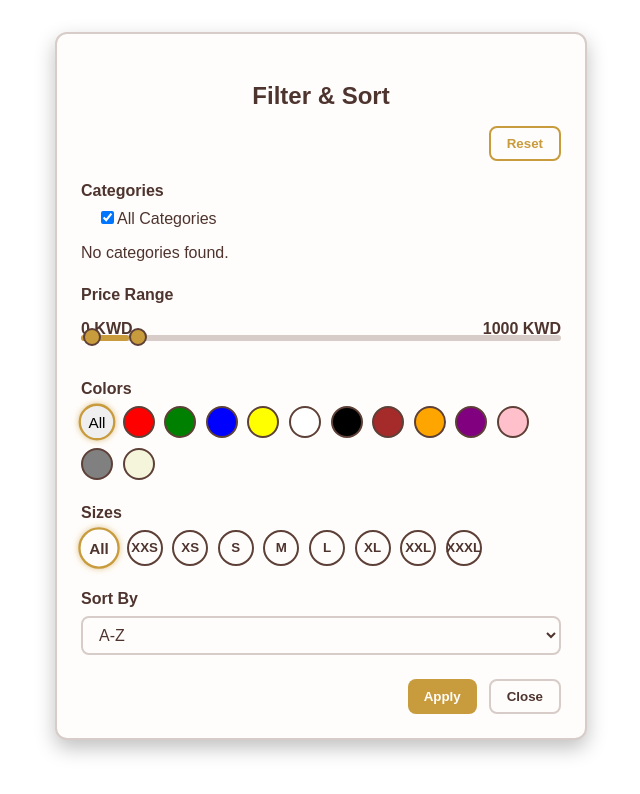
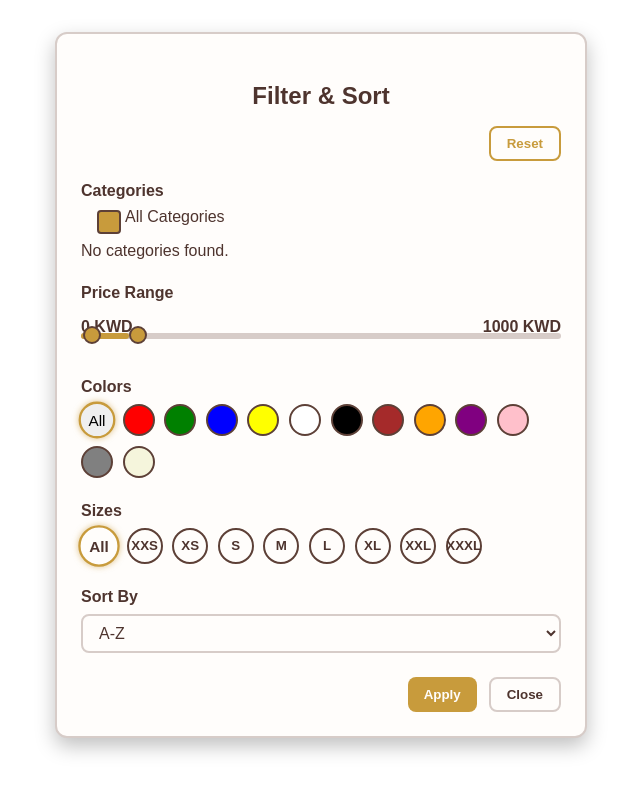
Before and after one commit to BLOUDANJEWELLERY/webns, a Next.js app in the folder nextjs/: page /components/filtersortmodal in a window 1280 px wide. Shown: the top 794 px of the page, without its empty margins (319-959 px from the left). Built offline with nearby package versions, Linux system fonts and the light colour scheme.

Commit message:
Update filter.module.css

```diff
--- a/nextjs/src/styles/filter.module.css
+++ b/nextjs/src/styles/filter.module.css
@@ -47,25 +47,25 @@
   margin-right: 0.25rem;
 }
 
-/* Custom checkbox */
-.categoryRow label {
+/* Custom Checkbox Label */
+.customCheckboxLabel {
+  position: relative;
   display: flex;
   align-items: center;
   cursor: pointer;
   font-weight: 500;
-  position: relative;
   padding-left: 28px;
 }
 
-.categoryRow input[type="checkbox"] {
+.customCheckboxLabel input[type="checkbox"] {
   position: absolute;
   opacity: 0;
+  width: 0;
+  height: 0;
   cursor: pointer;
-  height: 0;
-  width: 0;
 }
 
-.categoryRow label::before {
+.customCheckboxLabel span::before {
   content: '';
   position: absolute;
   left: 0;
@@ -78,11 +78,12 @@
   transition: all 0.2s ease;
 }
 
-.categoryRow input[type="checkbox"]:checked + *::before {
+.customCheckboxLabel input:checked + span::before {
   background-color: #c89b3c;
   border-color: #5d4037;
 }
 
+/* Nested categories */
 .nested {
   margin-left: 1.5rem;
 }
```
